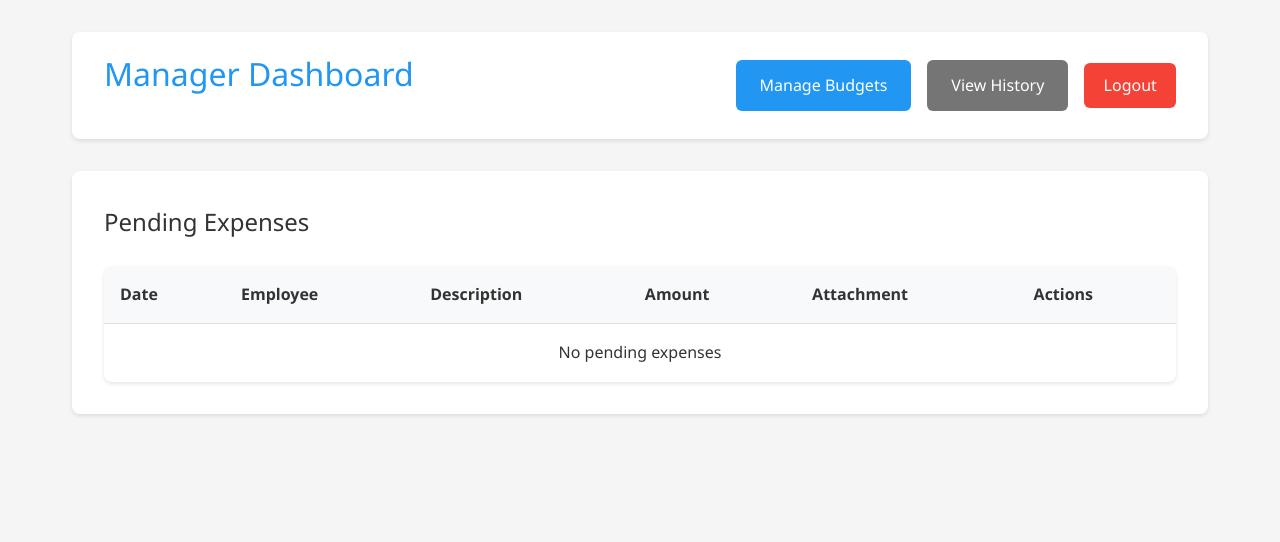
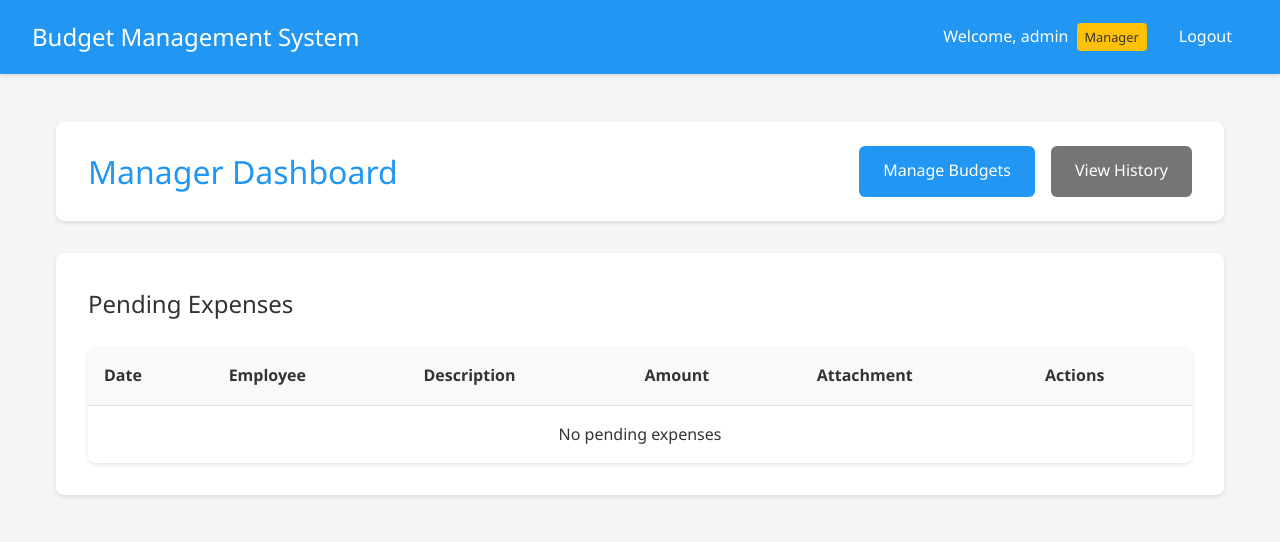
Before and after one commit to taldata/labos, a Flask app: page /manager/dashboard in a window 1280 px wide. Shown: the top 542 px of the page. Run offline with Flask 3, Linux system fonts and the light colour scheme; a user stored in the database is signed in; data that the repository does not hold is empty.

Commit message:
add bar to home page

```diff
--- a/static/style.css
+++ b/static/style.css
@@ -26,7 +26,7 @@ body {
 .container {
     max-width: 1200px;
     margin: 0 auto;
-    padding: 2rem;
+    padding: 1rem;
 }
 
 header {
@@ -38,6 +38,22 @@ header {
     display: flex;
     justify-content: space-between;
     align-items: center;
+}
+
+.dashboard-header {
+    background-color: var(--card-bg);
+    padding: 1.5rem 2rem;
+    box-shadow: 0 2px 4px rgba(0,0,0,0.1);
+    margin-bottom: 2rem;
+    border-radius: 8px;
+    display: flex;
+    justify-content: space-between;
+    align-items: center;
+}
+
+.dashboard-header h1 {
+    margin: 0;
+    color: var(--primary-color);
 }
 
 h1 {
--- a/templates/manager_dashboard.html
+++ b/templates/manager_dashboard.html
@@ -1,18 +1,12 @@
-<!DOCTYPE html>
-<html>
-<head>
-    <title>Manager Dashboard - Expense System</title>
-    <link rel="stylesheet" href="{{ url_for('static', filename='style.css') }}">
-    <meta name="viewport" content="width=device-width, initial-scale=1.0">
-</head>
-<body>
+{% extends "base.html" %}
+
+{% block content %}
 <div class="container">
-        <header>
+    <header class="dashboard-header">
         <h1>Manager Dashboard</h1>
         <div class="header-actions">
             <a href="{{ url_for('manage_departments') }}" class="button primary">Manage Budgets</a>
             <a href="{{ url_for('expense_history') }}" class="button secondary">View History</a>
-                <a href="{{ url_for('logout') }}" class="logout-btn">Logout</a>
         </div>
     </header>
 
@@ -54,10 +48,12 @@
                             {% endif %}
                         </td>
                         <td class="actions">
-                                <div class="button-group">
-                                    <a href="{{ url_for('handle_expense', expense_id=expense.id, action='approve') }}" class="button approve">Approve</a>
-                                    <a href="{{ url_for('handle_expense', expense_id=expense.id, action='reject') }}" class="button reject">Reject</a>
-                                </div>
+                            <form action="{{ url_for('handle_expense', expense_id=expense.id, action='approve') }}" method="post" class="inline-form">
+                                <button type="submit" class="button success small">Approve</button>
+                            </form>
+                            <form action="{{ url_for('handle_expense', expense_id=expense.id, action='reject') }}" method="post" class="inline-form">
+                                <button type="submit" class="button danger small">Reject</button>
+                            </form>
                         </td>
                     </tr>
                     {% endfor %}
@@ -71,5 +67,4 @@
         </div>
     </div>
 </div>
-</body>
-</html>
+{% endblock %}
```
Lines whose indentation alone changed are shown as unchanged.
